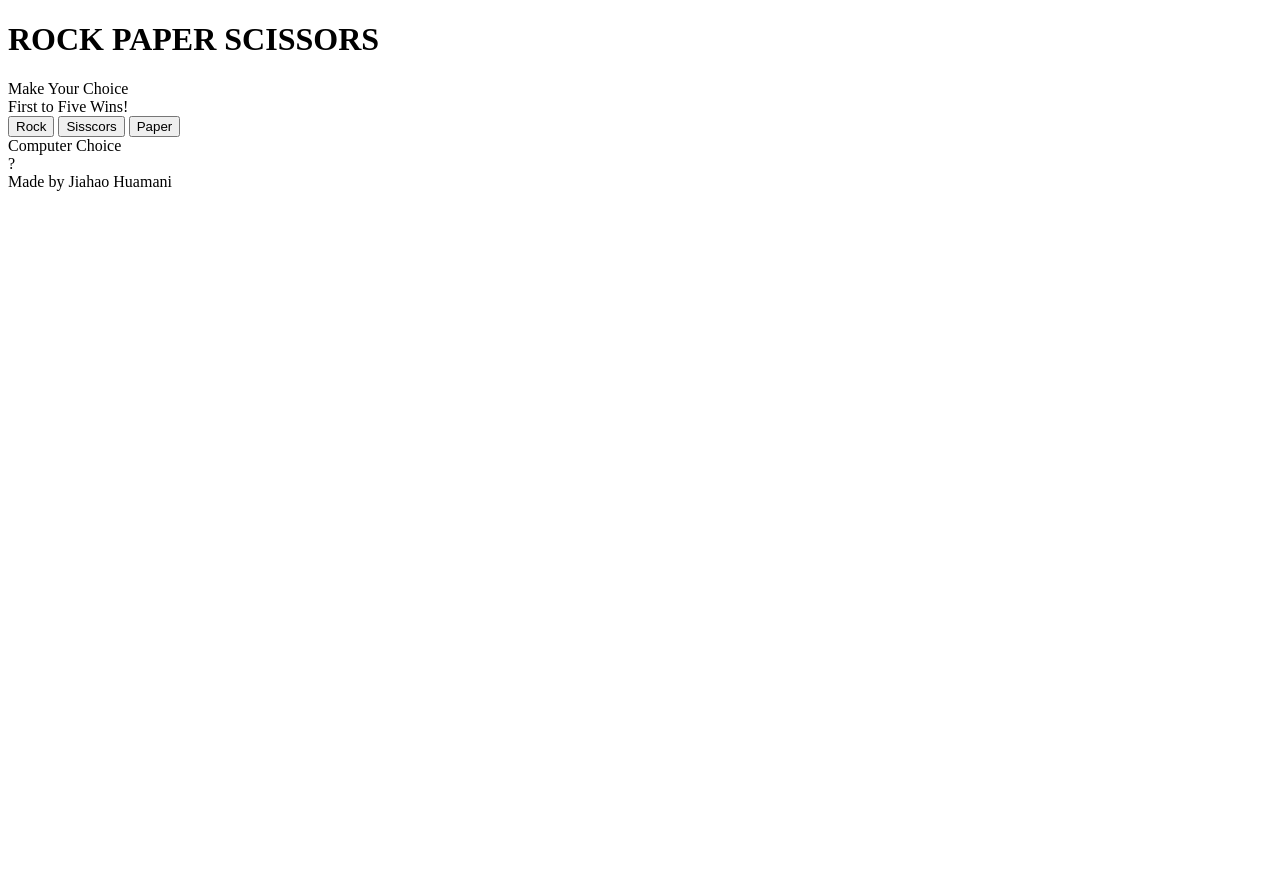
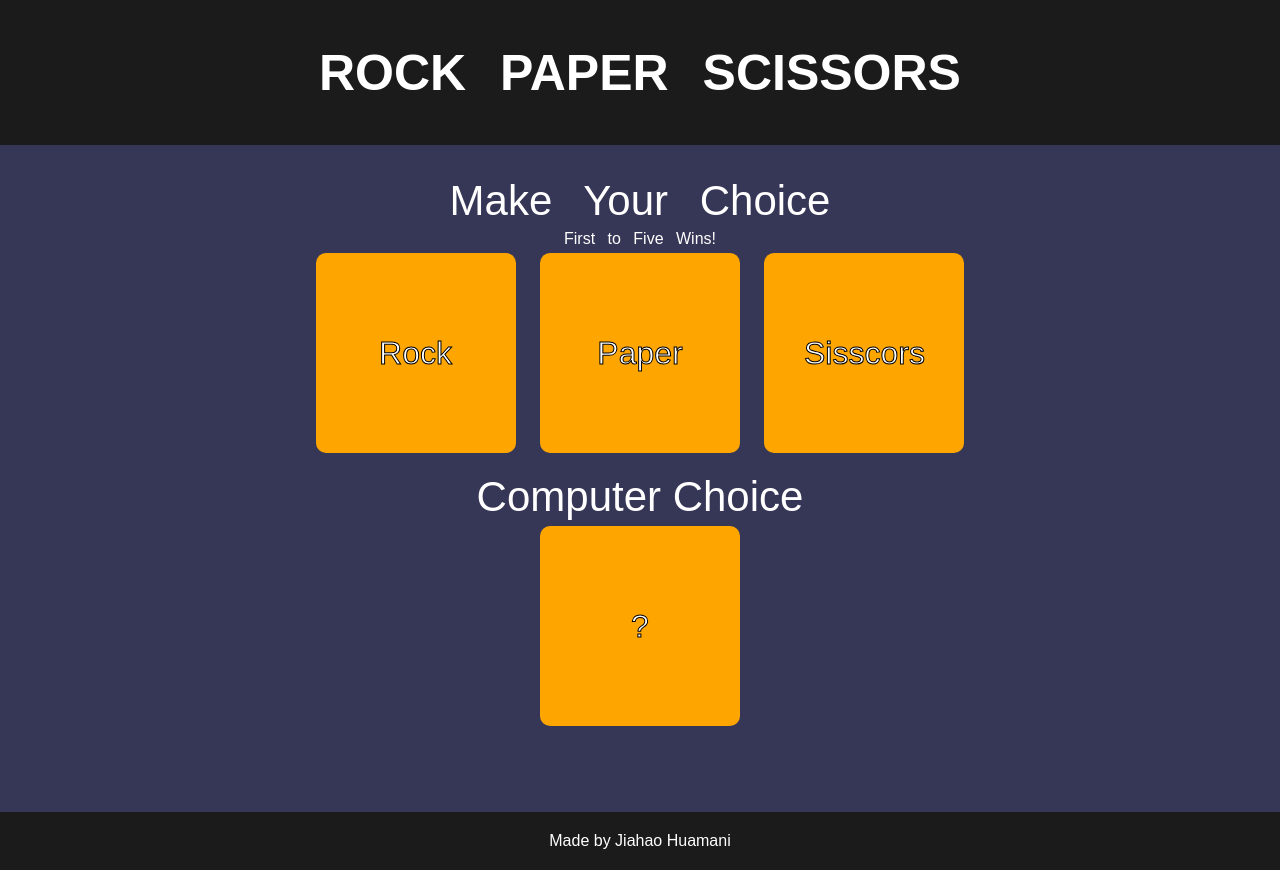
Before and after one commit to Lucas256w/rock-paper-scissors, a plain HTML site: page index.html in a window 1280 px wide. Before the commit the page ends 800 px from the top, so only its background shows below. Drawn offline with Linux system fonts and the light colour scheme.

Commit message:
Implement css

```diff
--- a/index.html
+++ b/index.html
@@ -3,6 +3,7 @@
     <head>
         <meta charset="UTF-8">
         <title> Rock Paper Scissors Game</title>
+        <link rel="stylesheet" href="styles.css">
         <script src="script.js" defer></script>
     </head>
 
@@ -16,8 +17,8 @@
             <div class="message">First to Five Wins!</div>
             <div class="rps">
                 <button class ="rock">Rock</button>
+                <button class ="paper">Paper</button>
                 <button class ="scissors">Sisscors</button>
-                <button class ="paper">Paper</button>
             </div>
             <div class="computerChoiceTitle">Computer Choice</div>
             <div class="computerChoice">?</div>
--- a/script.js
+++ b/script.js
@@ -51,6 +51,7 @@ function resultFunc(str, winner, loser) {
 
 function playRound(playerSelection) {
     const computerSelection = getComputerChoice();
+    computerChoice.textContent = computerSelection;
     if (playerSelection == "rock") {
         if (computerSelection == "rock") {
             resultFunc('tie');
@@ -102,5 +103,6 @@ paper.addEventListener('click', () => {
 });
 
 const result = document.querySelector('.result');
-const message = document.querySelector('.message')
+const message = document.querySelector('.message');
 const score = document.querySelector('.score');
+const computerChoice = document.querySelector('.computerChoice');
--- /dev/null
+++ b/styles.css
@@ -0,0 +1,105 @@
+/*Structure of the page */
+
+body {
+    display: flex;
+    flex-direction: column;
+    margin: 0;
+    min-height: 100vh;
+    font-family: "Marker Felt", fantasy, sans-serif;
+}
+
+header,
+footer {
+    display: flex;
+    background-color: rgb(28, 27, 27);
+    align-items: center;
+    justify-content: center;
+    color: white;
+}
+
+#container {
+    display: flex;
+    flex-direction: column;
+    flex: 1;
+    background-color: rgb(54, 54, 86);
+}
+
+/* HEADERr */
+
+header h1{
+    word-spacing: 20px;
+    padding: 10px 0;
+    font-size: 50px;
+}
+
+/* MAIN */
+
+#container {
+    align-items: center;
+    color: white;
+}
+
+#container .result {
+    margin-top: 32px;
+    font-size: 42px;
+    word-spacing: 20px;
+}
+
+#container .message {
+    margin-top: 5px;
+    word-spacing: 8px;
+}
+
+#container .rps {
+    margin-top: 5px;
+}
+
+#container button {
+    border: none;
+    min-width: 200px;
+    min-height: 200px;
+    margin: 0 10px;
+    border-radius: 10px;
+    font-family: "Marker Felt", fantasy, sans-serif;
+    font-size: 32px;
+    color: white;
+    background-color: orange;
+    -webkit-text-stroke: 1px black;
+}
+
+#container button:hover {
+    background-color: darkorange;
+    transition: 0.2s;
+}
+
+#container .computerChoiceTitle {
+    margin-top: 20px;
+    font-size: 42px;
+}
+
+#container .computerChoice {
+    margin-top: 5px;
+    min-width: 200px;
+    min-height: 200px;
+    background-color: orange;
+    border-radius: 10px;
+    display: flex;
+    justify-content: center;
+    align-items: center;
+    font-size: 32px;
+    -webkit-text-stroke: 1px black;
+}
+
+#container .score {
+    margin-top: 32px;
+    margin-bottom: 32px;
+    min-height: 22px;
+    font-size: 20px;
+}
+
+/* FOOTER */
+
+footer {
+    padding: 20px;
+    font-size: 16px;
+}
```
